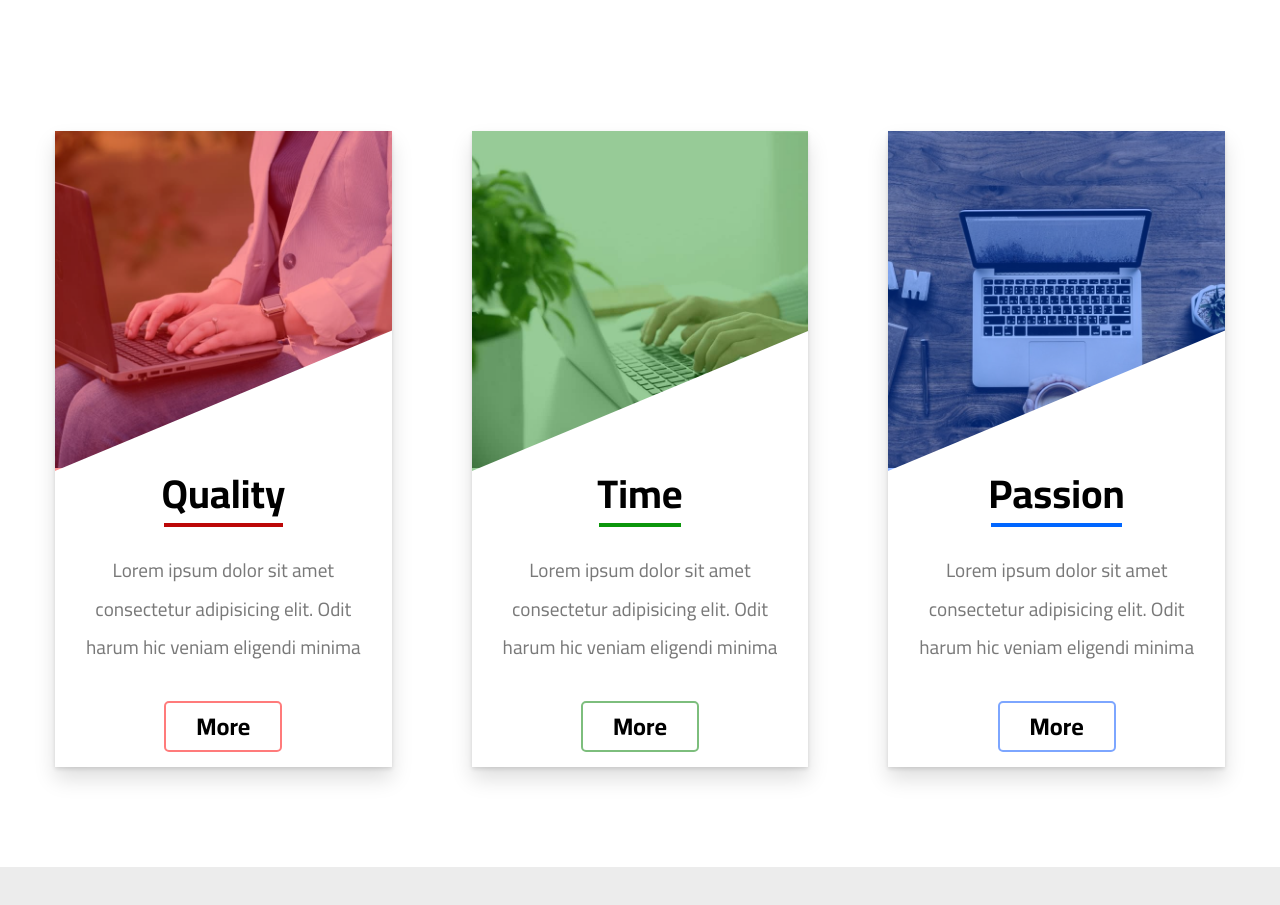
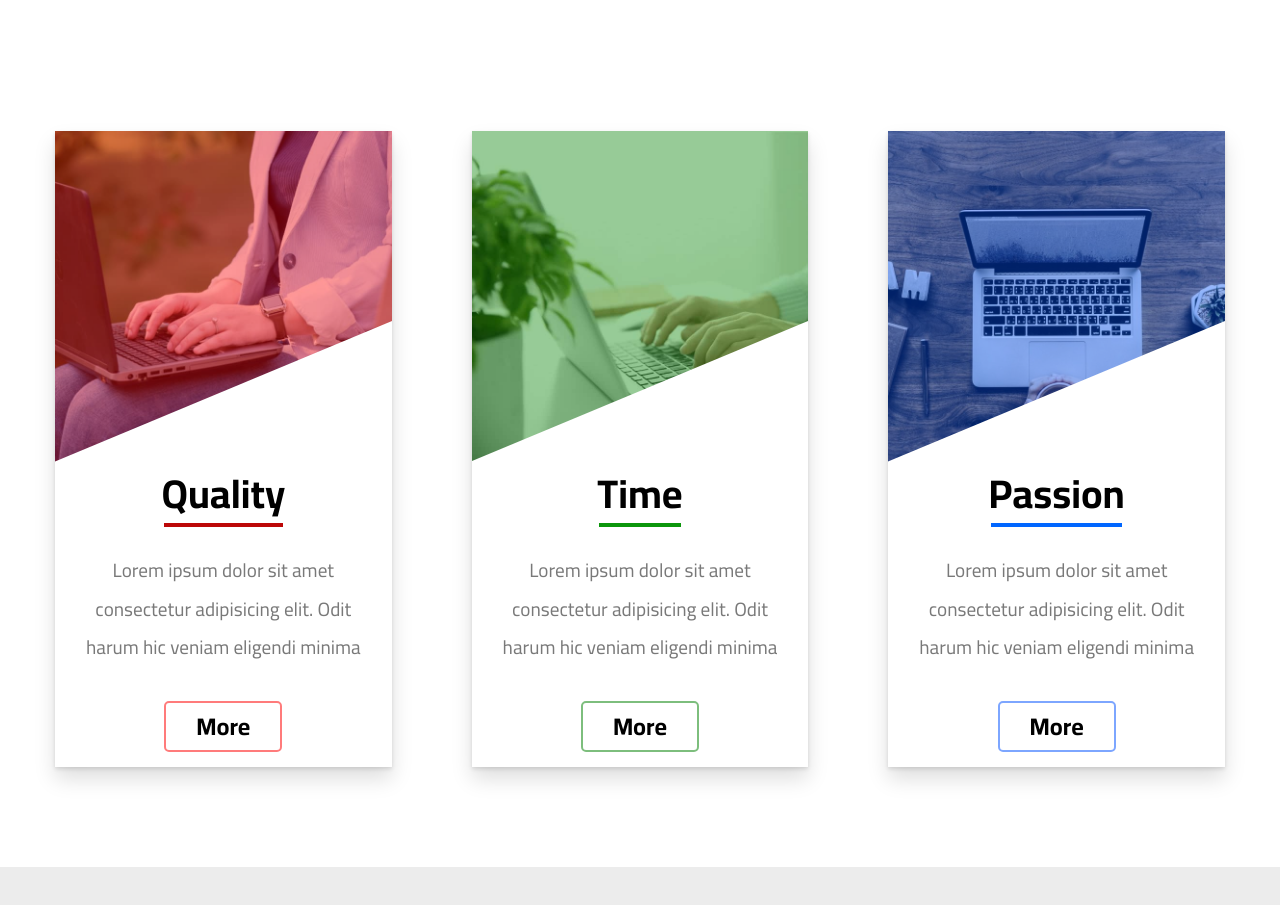
Before and after one commit to Sk01s/FrontEnd, a plain HTML site: page index.html in a window 1280 px wide. Shown: the part 3160-4065 px from the top of the page. Drawn offline with Linux system fonts and the light colour scheme.

Commit message:
Update main.css

```diff
--- a/css/main.css
+++ b/css/main.css
@@ -486,8 +486,8 @@ nav ul.info > li:hover > .mega-menu {
 .feature .card-gar .card .image::after {
 	content: "";
 	position: absolute;
-	left: 0;
-	top: 50%;
+	right: 0;
+	bottom: 0;
 	height: 0;
 	width: 0;
 	border-color: transparent transparent white transparent;
```
